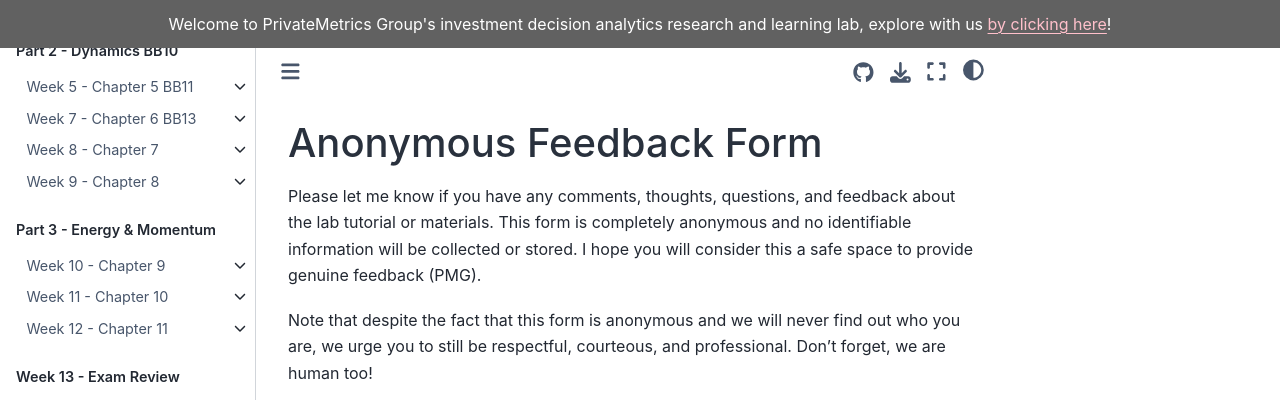
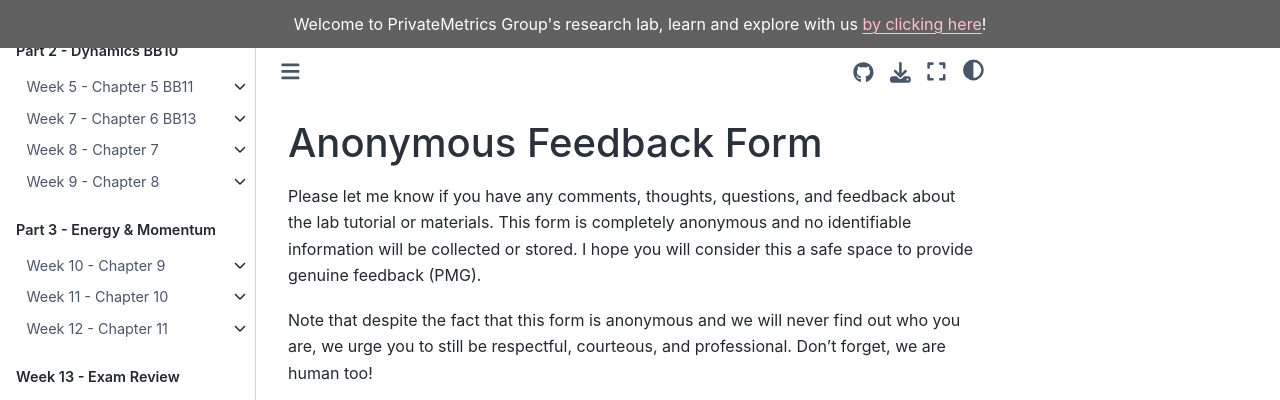
Before and after one commit to bassambarazi/book-test, a Jupyter Book: the page built from about/feedback.md, in a window 1280 px wide and 900 px high, cut to the strip 0-400 px from the top of the window. Built offline with Jupyter Book 1.0.4 settings and Sphinx 7.4.7 and the Sphinx Book theme 1.1.4, drawn with Linux system fonts in a browser that asks for light colours; pages that are not in the unit, such as notebooks, are missing from menus.

Commit message:
Update _config.yml

```diff
--- a/_config.yml
+++ b/_config.yml
@@ -18,7 +18,7 @@ html:
   use_issues_button: true
   use_edit_page_button: true
   navbar_number_sections : false
-  announcement: " Welcome to PrivateMetrics Group's investment decision analytics research and learning lab, explore with us  <a href='https://github.com/bassambarazi/book-test' style='color:pink;'> by clicking here</a>!"  # The base URL where your book will be hosted. Used for creating image previews and social links. e.g.: https://mypage.com/mybook/
+  announcement: " Welcome to PrivateMetrics Group's research lab, learn and explore with us  <a href='https://github.com/bassambarazi/book-test' style='color:pink;'> by clicking here</a>!"  # The base URL where your book will be hosted. Used for creating image previews and social links. e.g.: https://mypage.com/mybook/
   # google_analytics_id: UA-11111111 # add your Google Analytics Tracking Code
   comments:
     hypothesis: false
```
